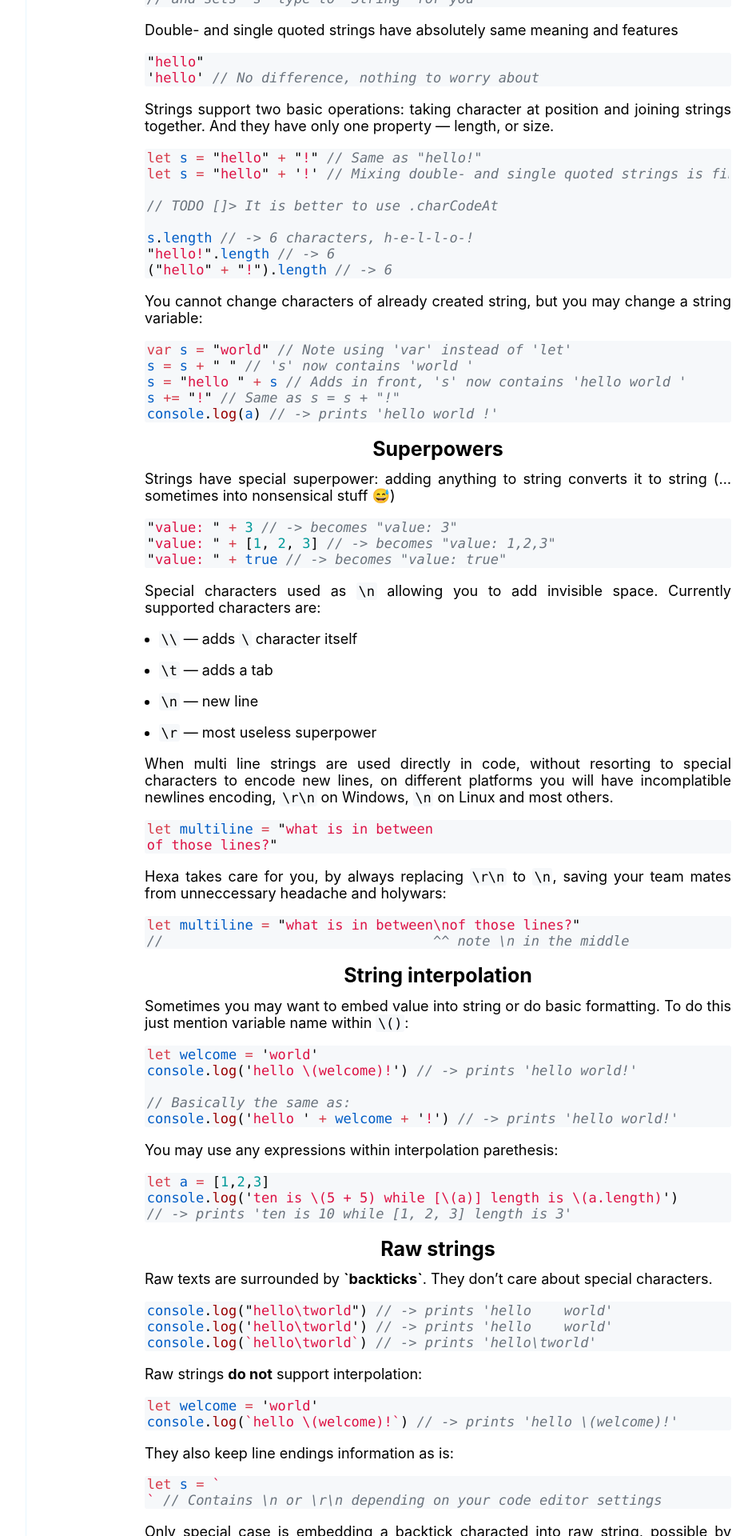
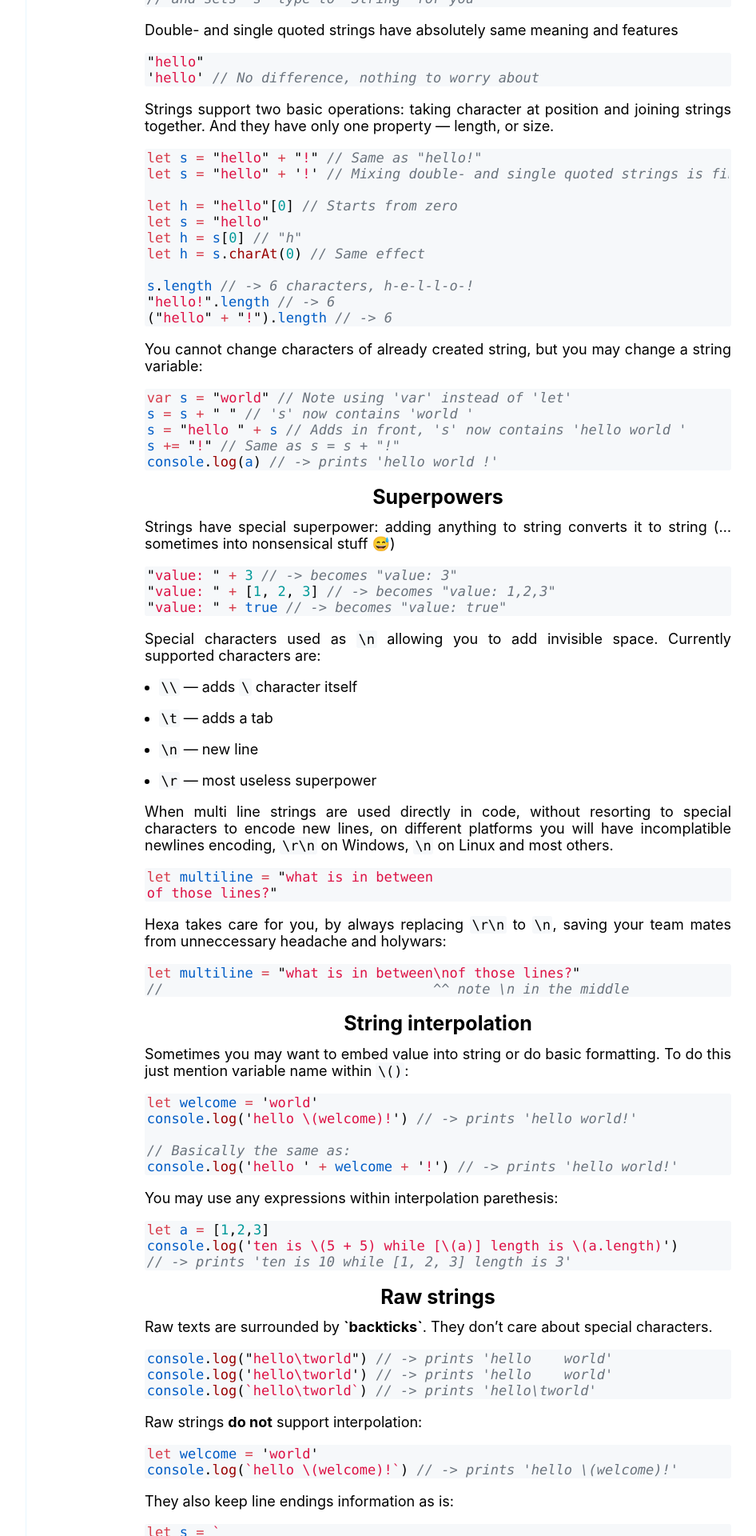
Before and after one commit to hexalang/hexalang.github.io, a Jekyll site: the page built from _book/Strings.md, in a window 1280 px wide. Shown: the part 539-2459 px from the top of the page at 80% size, without its empty margins (217-1163 px from the left). Built offline with Jekyll 4.4.1, drawn with Linux system fonts in a browser that asks for light colours.

Commit message:
Update Strings.md

```diff
--- a/_book/Strings.md
+++ b/_book/Strings.md
@@ -33,7 +33,10 @@ And they have only one property — length, or size.
 let s = "hello" + "!" // Same as "hello!"
 let s = "hello" + '!' // Mixing double- and single quoted strings is fine
 
-// TODO []> It is better to use .charCodeAt
+let h = "hello"[0] // Starts from zero
+let s = "hello"
+let h = s[0] // "h"
+let h = s.charAt(0) // Same effect
 
 s.length // -> 6 characters, h-e-l-l-o-!
 "hello!".length // -> 6
```
